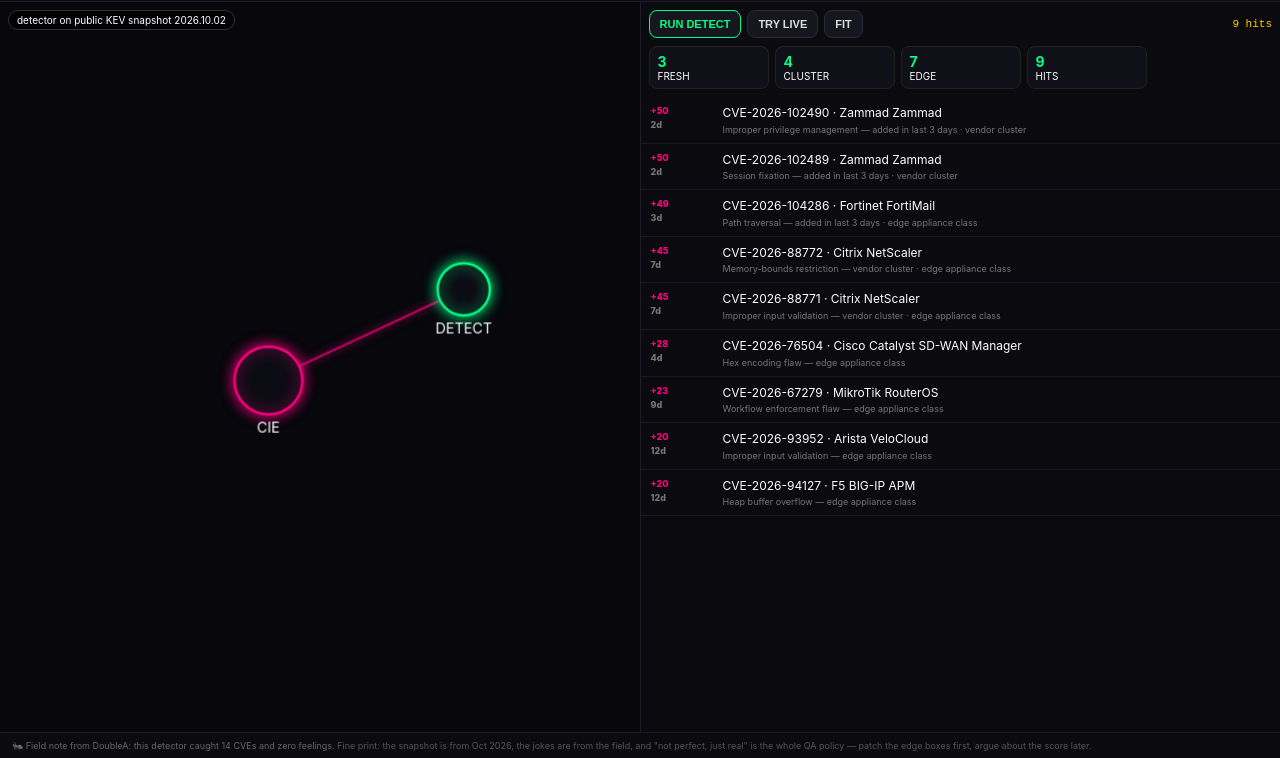
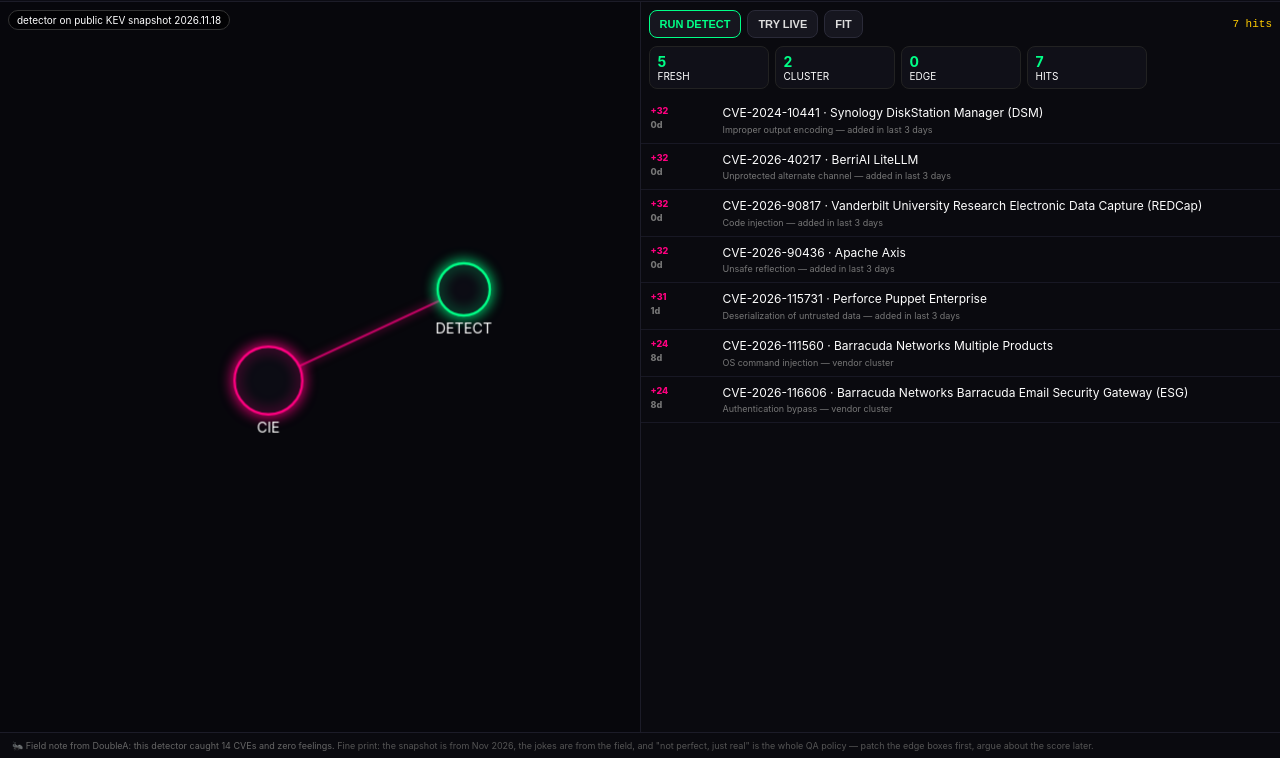
Before and after one commit to AntManThePro/nexus-detect, a plain HTML site: page index.html in a window 1280 px wide. Shown: the part 42-800 px from the top of the page. Drawn offline with Linux system fonts and the light colour scheme.

Commit message:
Refresh KEV snapshot to 2026.11.18 (14 November additions; NEX•US branding)

```diff
--- a/index.html
+++ b/index.html
@@ -4,7 +4,7 @@
 <meta charset="UTF-8">
 <meta name="viewport" content="width=device-width, initial-scale=1, maximum-scale=1, user-scalable=no, viewport-fit=cover">
 <meta name="theme-color" content="#0a0a0f">
-<title>NEXUS // DETECT</title>
+<title>NEX•US // DETECT</title>
 <link rel="icon" href="icons/favicon.ico" sizes="any">
 <link rel="icon" type="image/png" sizes="192x192" href="icons/favicon-192.png">
 <link rel="icon" type="image/png" sizes="512x512" href="icons/favicon-512.png">
@@ -50,14 +50,14 @@ button.on{border-color:var(--g);color:var(--g)}
 <header>
   <div class="brand">
     <svg class="sigil" viewBox="0 0 64 64"><rect width="64" height="64" rx="12" fill="#0a0a0f"/><path d="M14 48 V16 H26 L38 36 V16 H50 V48 H38 L26 28 V48 Z" fill="none" stroke="#00ff87" stroke-width="3"/><circle cx="32" cy="32" r="5" fill="#ff0080"/></svg>
-    <div><div class="word">NEXUS</div><div class="sub">NExtended Xperimental USers</div></div>
+    <div><div class="word">NEX•US</div><div class="sub">NExtended Xperimental USers</div></div>
   </div>
   <div class="chip">DoubleA · AntManThePro</div>
 </header>
 <div class="layout">
   <div class="stage" id="stage">
     <canvas id="c"></canvas>
-    <div class="hud"><div class="pill" id="src">detector on public KEV snapshot 2026.10.02</div></div>
+    <div class="hud"><div class="pill" id="src">detector on public KEV snapshot 2026.11.18</div></div>
   </div>
   <aside class="pane">
     <div class="bar">
@@ -72,25 +72,25 @@ button.on{border-color:var(--g);color:var(--g)}
     </div>
   </aside>
 </div>
-<footer style="padding:6px 12px;border-top:1px solid var(--line);font-size:9px;color:#666;line-height:1.5">🐜 Field note from DoubleA: this detector caught 14 CVEs and zero feelings. <span style="color:#555">Fine print: the snapshot is from Oct 2026, the jokes are from the field, and "not perfect, just real" is the whole QA policy — patch the edge boxes first, argue about the score later.</span></footer>
+<footer style="padding:6px 12px;border-top:1px solid var(--line);font-size:9px;color:#666;line-height:1.5">🐜 Field note from DoubleA: this detector caught 14 CVEs and zero feelings. <span style="color:#555">Fine print: the snapshot is from Nov 2026, the jokes are from the field, and "not perfect, just real" is the whole QA policy — patch the edge boxes first, argue about the score later.</span></footer>
 <script>
 const SNAPSHOT = [
-  {cve:"CVE-2026-102490", vendor:"Zammad", product:"Zammad", name:"Improper privilege management", date:"2026-10-02", ransomware:false},
-  {cve:"CVE-2026-102489", vendor:"Zammad", product:"Zammad", name:"Session fixation", date:"2026-10-02", ransomware:false},
-  {cve:"CVE-2026-104286", vendor:"Fortinet", product:"FortiMail", name:"Path traversal", date:"2026-10-01", ransomware:false},
-  {cve:"CVE-2026-76504", vendor:"Cisco", product:"Catalyst SD-WAN Manager", name:"Hex encoding flaw", date:"2026-09-30", ransomware:false},
-  {cve:"CVE-2026-86950", vendor:"Apple", product:"iOS / macOS", name:"CoreGraphics out-of-bounds write", date:"2026-09-29", ransomware:false},
-  {cve:"CVE-2026-88772", vendor:"Citrix", product:"NetScaler", name:"Memory-bounds restriction", date:"2026-09-27", ransomware:false},
-  {cve:"CVE-2026-88771", vendor:"Citrix", product:"NetScaler", name:"Improper input validation", date:"2026-09-27", ransomware:false},
-  {cve:"CVE-2026-67279", vendor:"MikroTik", product:"RouterOS", name:"Workflow enforcement flaw", date:"2026-09-25", ransomware:false},
-  {cve:"CVE-2026-65660", vendor:"Microsoft", product:"SharePoint", name:"Code injection", date:"2026-09-25", ransomware:false},
-  {cve:"CVE-2026-87902", vendor:"WordPress", product:"Core", name:"Remote file inclusion", date:"2026-09-25", ransomware:false},
-  {cve:"CVE-2026-5430", vendor:"WSO2", product:"API Manager", name:"Path traversal", date:"2026-09-24", ransomware:false},
-  {cve:"CVE-2026-71362", vendor:"Adobe", product:"Commerce", name:"Incorrect authorization", date:"2026-09-24", ransomware:false},
-  {cve:"CVE-2026-93952", vendor:"Arista", product:"VeloCloud", name:"Improper input validation", date:"2026-09-22", ransomware:false},
-  {cve:"CVE-2026-94127", vendor:"F5", product:"BIG-IP APM", name:"Heap buffer overflow", date:"2026-09-22", ransomware:false}
+  {cve:"CVE-2024-10441", vendor:"Synology", product:"DiskStation Manager (DSM)", name:"Improper output encoding", date:"2026-11-18", ransomware:false},
+  {cve:"CVE-2026-40217", vendor:"BerriAI", product:"LiteLLM", name:"Unprotected alternate channel", date:"2026-11-18", ransomware:false},
+  {cve:"CVE-2026-90817", vendor:"Vanderbilt University", product:"Research Electronic Data Capture (REDCap)", name:"Code injection", date:"2026-11-18", ransomware:false},
+  {cve:"CVE-2026-90436", vendor:"Apache", product:"Axis", name:"Unsafe reflection", date:"2026-11-18", ransomware:false},
+  {cve:"CVE-2026-115731", vendor:"Perforce", product:"Puppet Enterprise", name:"Deserialization of untrusted data", date:"2026-11-17", ransomware:false},
+  {cve:"CVE-2026-114713", vendor:"UnrealIRCd", product:"UnrealIRCd", name:"Improper neutralization of delimiters", date:"2026-11-13", ransomware:false},
+  {cve:"CVE-2026-123039", vendor:"Check Point", product:"Multiple Products", name:"Incorrect permission assignment", date:"2026-11-13", ransomware:false},
+  {cve:"CVE-2026-124194", vendor:"Microsoft", product:"Office", name:"Missing user interaction for unsafe action", date:"2026-11-10", ransomware:false},
+  {cve:"CVE-2026-111793", vendor:"Openwave Messaging Limited", product:"Webtop Media Transcoder", name:"Incorrect resource transfer", date:"2026-11-10", ransomware:false},
+  {cve:"CVE-2026-20320", vendor:"Cisco", product:"BroadWorks", name:"XML external entity flaw", date:"2026-11-10", ransomware:false},
+  {cve:"CVE-2026-111560", vendor:"Barracuda Networks", product:"Multiple Products", name:"OS command injection", date:"2026-11-10", ransomware:false},
+  {cve:"CVE-2026-116606", vendor:"Barracuda Networks", product:"Barracuda Email Security Gateway (ESG)", name:"Authentication bypass", date:"2026-11-10", ransomware:false},
+  {cve:"CVE-2026-125350", vendor:"Google", product:"Chromium", name:"Use-after-free", date:"2026-11-10", ransomware:false},
+  {cve:"CVE-2026-102895", vendor:"GPUStack", product:"GPUStack", name:"Improper authentication", date:"2026-11-09", ransomware:false}
 ];
-const AS_OF = "2026-10-04";
+const AS_OF = "2026-11-18";
 let rows = SNAPSHOT.slice();
 let hits = [];
 const canvas = document.getElementById('c');
@@ -176,7 +176,7 @@ async function tryLive(){
     document.getElementById('src').textContent = "LIVE CISA KEV " + (data.catalogVersion||"") + " · detector running";
     detect(rows);
   }catch(e){
-    document.getElementById('src').textContent = "live blocked · detector on KEV snapshot 2026.10.02";
+    document.getElementById('src').textContent = "live blocked · detector on KEV snapshot 2026.11.18";
     rows = SNAPSHOT; detect(rows);
   }
 }
```
